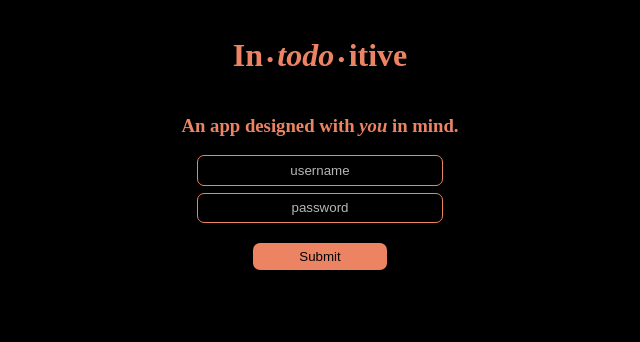
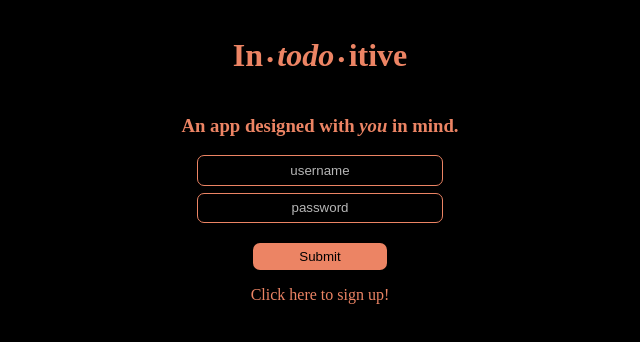
Before and after one commit to lparr30/in-todo-itive, a React (Create React App) app: page / in a window 1280 px wide. Shown: the top 342 px of the page, without its empty margins (320-960 px from the left). Built offline with nearby package versions, Linux system fonts and the light colour scheme.

Commit message:
updates signup

```diff
--- a/src/components/Login/Login.jsx
+++ b/src/components/Login/Login.jsx
@@ -1,4 +1,5 @@
 import "./Login.css";
+import SignUp from "../SignUp/SignUp";
 
 const Login = () => {
   function test() {
@@ -27,7 +28,7 @@ const Login = () => {
           onClick={test}
         ></input>
       </div>
-
+      <SignUp />
     </div>
   );
 };
--- /dev/null
+++ b/src/components/SignUp/SignUp.css
@@ -0,0 +1,7 @@
+:root {
+  --orange: rgb(236, 132, 100);
+}
+
+#signup {
+  color: var(--orange);
+}
--- a/src/components/Login/SignUp/SignUp.jsx
+++ b/src/components/SignUp/SignUp.jsx
@@ -1,8 +1,9 @@
+import './SignUp.css'
 import { useState } from "react";
 
 const SignUp = () => {return(
-    <div>
-
+    <div id='signup'>
+        <p>Click here to sign up!</p>
     </div>
 )}
 
```
